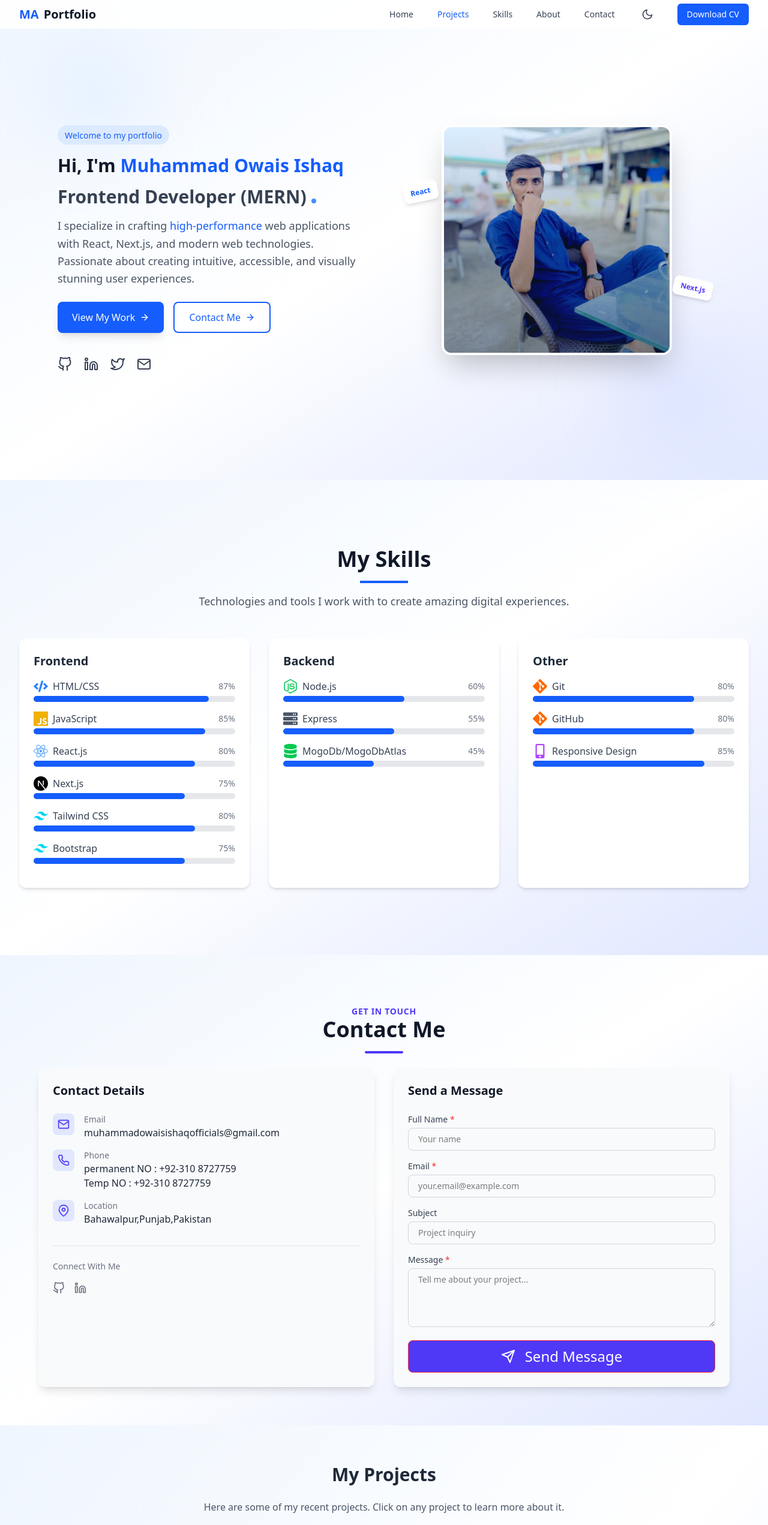
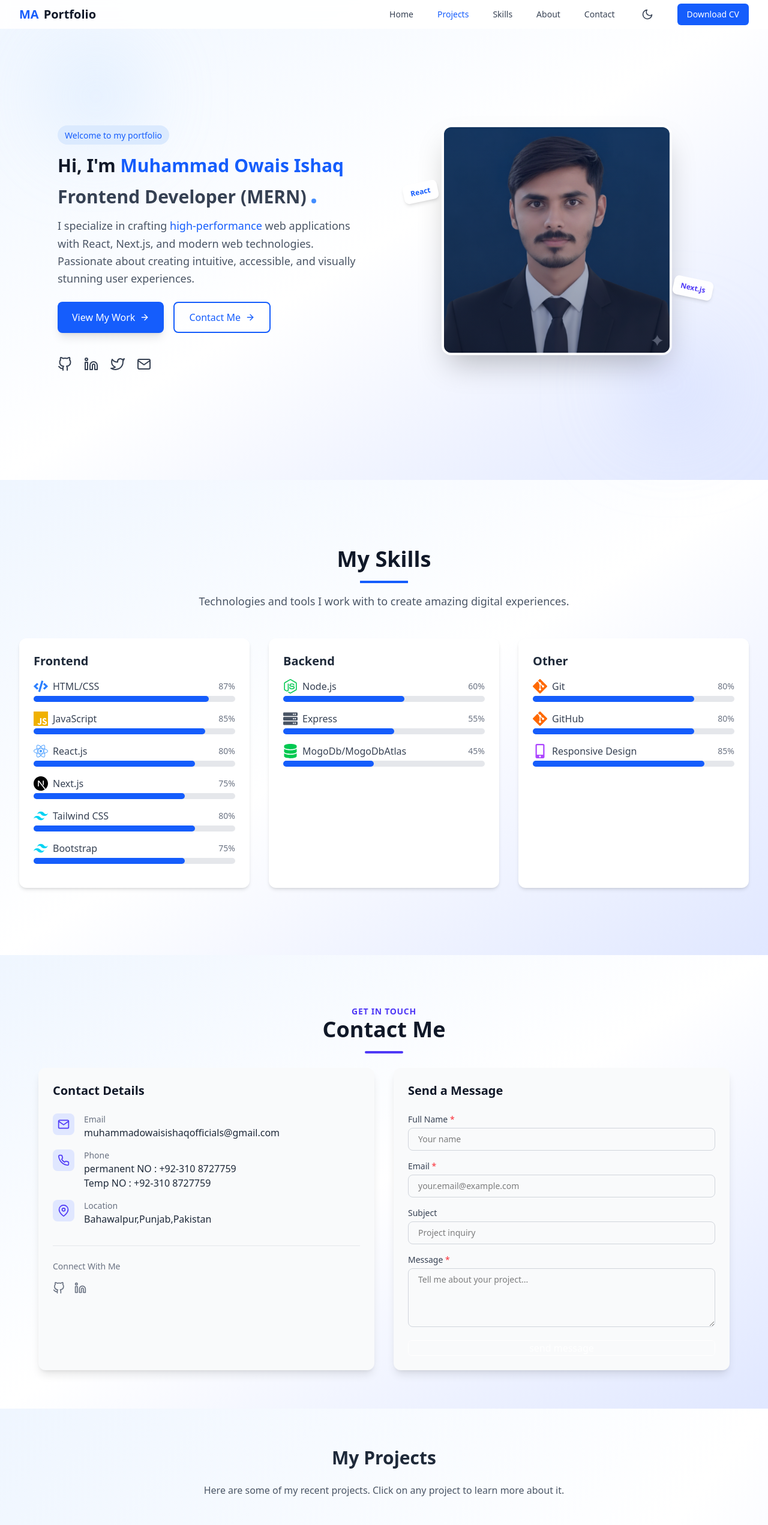
Before and after one commit to Jam-Awais-Ishaq/ProfolioInNextJS, a Next.js app: page / in a window 1280 px wide. Shown: the top 2542 px of the page at 60% size. Built offline with nearby package versions, Linux system fonts and the light colour scheme.

Commit message:
changing image on frontPage

```diff
--- a/src/app/contact/page.js
+++ b/src/app/contact/page.js
@@ -189,16 +189,16 @@ export default function Contact() {
                                 ></textarea>
                             </div>
 
-                            <button type="submit" className="border flex justify-center cursor-pointer border-red-500 w-[100%] items-center px-5 py-2.5 text-2xl font-medium rounded-lg text-white bg-indigo-600">
+                            {/* <button type="submit" className="border flex justify-center cursor-pointer border-red-500 w-[100%] items-center px-5 py-2.5 text-2xl font-medium rounded-lg text-white bg-indigo-600">
                                 <FiSend className="mr-4 text-md" />
                                 Send Message
-                            </button>
+                            </button> */}
 
-                            {/* <div className='w-[100%] flex justify-center items-center '>
+                            <div className='w-[100%] flex justify-center items-center '>
                                 <button className="w-[100%] border border-white rounded-md  text-white">
                                     send message
                                 </button>
-                            </div> */}
+                            </div>
                         </form>
                     </div>
                 </div>
--- a/src/app/home/page.js
+++ b/src/app/home/page.js
@@ -73,7 +73,7 @@ export default function Home() {
             <div className="absolute inset-0 bg-blue-600/10 dark:bg-blue-400/10 group-hover:opacity-0 transition-opacity duration-500 z-0"></div>
 
             {/* Using Next.js Image component for optimized loading */}
-            <Image src="/blue.jpg" alt="Muhammad Awais" width={500} height={500} className="w-full h-full object-cover border-0 transform group-hover:scale-105 transition-transform duration-500" priority />
+            <Image src="/awais.png" alt="Muhammad Awais" width={500} height={500} className="w-full h-full object-cover border-0 transform group-hover:scale-105 transition-transform duration-500" priority />
           </div>
 
           {/* Decorative elements */}
```
Also changed, not shown: public/awais.png (added).
